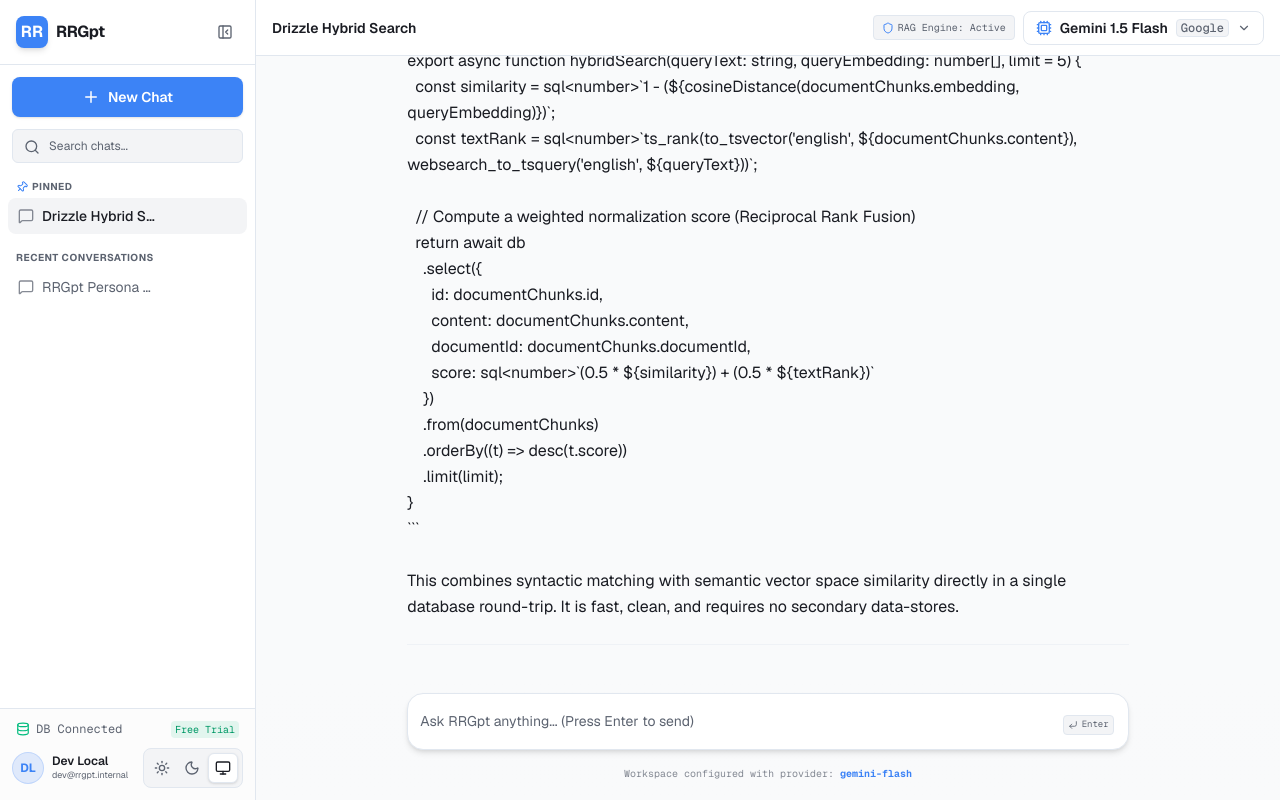
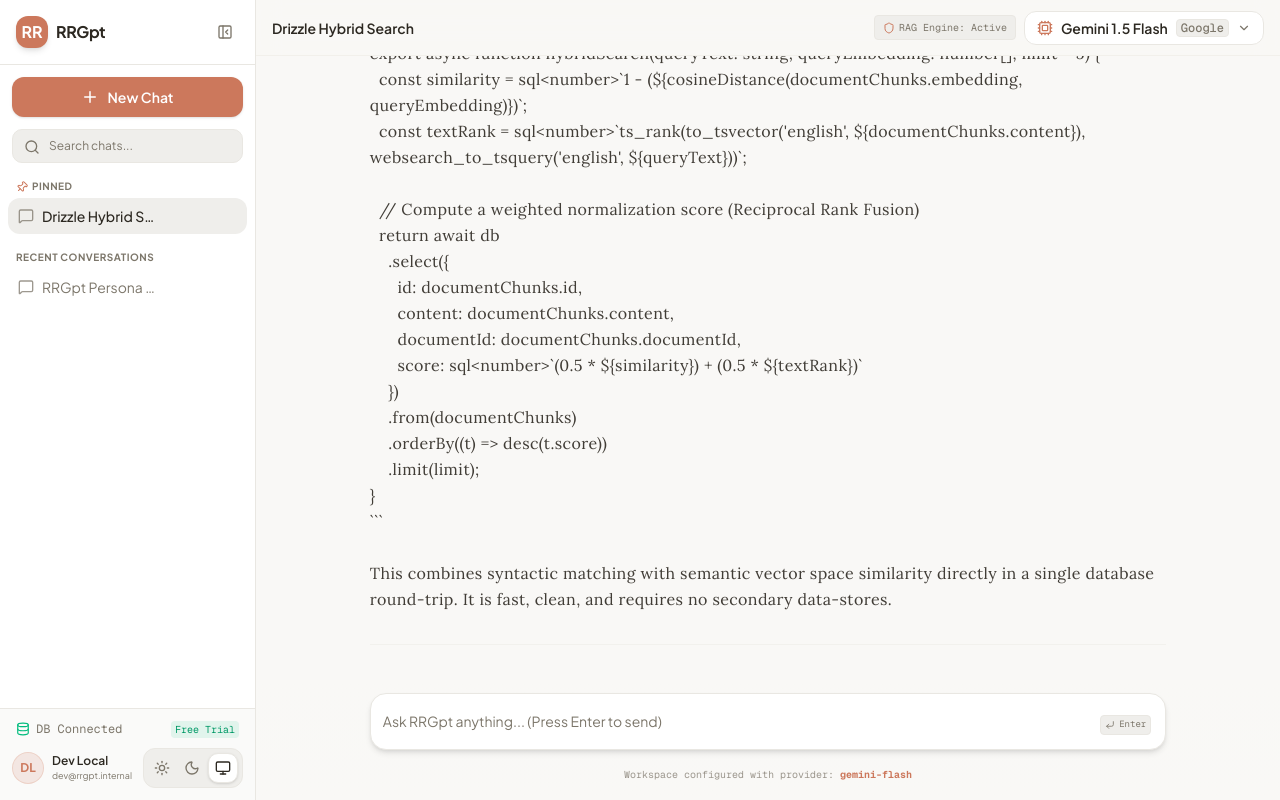
Before and after one commit to THEKINGRR21/RRGPT, a Next.js app: page / in a window 1280 px wide. Built offline with nearby package versions, Linux system fonts and the light colour scheme.

Commit message:
style: apply Anthropic typography and macOS luxury warm color palette

```diff
--- a/eslint.config.mjs
+++ b/eslint.config.mjs
@@ -12,6 +12,7 @@ const eslintConfig = defineConfig([
     "out/**",
     "build/**",
     "next-env.d.ts",
+    "scratch/**",
   ]),
 ]);
 
--- a/src/app/globals.css
+++ b/src/app/globals.css
@@ -1,48 +1,48 @@
 @import "tailwindcss";
 
 :root {
-  --background: 210 20% 98%;
-  --foreground: 224 15% 12%;
+  --background: 48 20% 97%;
+  --foreground: 40 15% 15%;
   --card: 0 0% 100%;
-  --card-foreground: 224 15% 12%;
+  --card-foreground: 40 15% 15%;
   --popover: 0 0% 100%;
-  --popover-foreground: 224 15% 12%;
-  --primary: 217 91% 60%;
+  --popover-foreground: 40 15% 15%;
+  --primary: 15 52% 58%;
   --primary-foreground: 0 0% 100%;
-  --secondary: 220 14% 96%;
-  --secondary-foreground: 220 15% 15%;
-  --muted: 220 10% 40%;
-  --muted-foreground: 220 10% 40%;
-  --accent: 217 91% 60%;
+  --secondary: 45 10% 93%;
+  --secondary-foreground: 40 15% 15%;
+  --muted: 40 8% 45%;
+  --muted-foreground: 40 8% 45%;
+  --accent: 15 52% 58%;
   --accent-foreground: 0 0% 100%;
   --destructive: 0 84.2% 60.2%;
   --destructive-foreground: 0 0% 100%;
-  --border: 214 32% 91%;
-  --input: 214 32% 91%;
-  --ring: 217 91% 60%;
-  --radius: 0.5rem;
+  --border: 45 12% 90%;
+  --input: 45 12% 90%;
+  --ring: 15 52% 58%;
+  --radius: 0.75rem; /* Re-curved for Apple style */
 }
 
 .dark {
-  --background: 224 15% 8%;
-  --foreground: 210 20% 98%;
-  --card: 224 15% 12%;
-  --card-foreground: 210 20% 98%;
-  --popover: 224 15% 12%;
-  --popover-foreground: 210 20% 98%;
-  --primary: 217 91% 60%;
+  --background: 40 10% 9%;
+  --foreground: 48 20% 95%;
+  --card: 45 6% 13%;
+  --card-foreground: 48 20% 95%;
+  --popover: 45 6% 13%;
+  --popover-foreground: 48 20% 95%;
+  --primary: 15 52% 58%;
   --primary-foreground: 0 0% 100%;
-  --secondary: 217 19% 19%;
-  --secondary-foreground: 210 20% 98%;
-  --muted: 215 15% 65%;
-  --muted-foreground: 215 15% 65%;
-  --accent: 217 91% 60%;
+  --secondary: 40 6% 15%;
+  --secondary-foreground: 48 20% 95%;
+  --muted: 40 8% 68%;
+  --muted-foreground: 40 8% 68%;
+  --accent: 15 52% 58%;
   --accent-foreground: 0 0% 100%;
   --destructive: 0 62.8% 30.6%;
-  --destructive-foreground: 210 20% 98%;
-  --border: 217 19% 19%;
-  --input: 217 19% 19%;
-  --ring: 217 91% 60%;
+  --destructive-foreground: 48 20% 95%;
+  --border: 40 6% 17%;
+  --input: 40 6% 17%;
+  --ring: 15 52% 58%;
 }
 
 @theme {
@@ -70,21 +70,22 @@
   --radius-md: calc(var(--radius) - 2px);
   --radius-sm: calc(var(--radius) - 4px);
 
-  --font-sans: var(--font-geist-sans), ui-sans-serif, system-ui, sans-serif;
-  --font-mono: var(--font-geist-mono), ui-monospace, SFMono-Regular, Menlo, Monaco, Consolas, monospace;
+  --font-sans: var(--font-sans), ui-sans-serif, system-ui, sans-serif;
+  --font-serif: var(--font-serif), Georgia, Cambria, "Times New Roman", Times, serif;
+  --font-mono: var(--font-mono), ui-monospace, SFMono-Regular, Menlo, Monaco, Consolas, monospace;
 }
 
 body {
   background-color: hsl(var(--background));
   color: hsl(var(--foreground));
   font-family: var(--font-sans);
-  transition: background-color 0.2s ease, color 0.2s ease;
+  transition: background-color 0.3s cubic-bezier(0.4, 0, 0.2, 1), color 0.3s cubic-bezier(0.4, 0, 0.2, 1);
 }
 
-/* Custom Scrollbar for Sleek/Calm Vibe */
+/* Custom Scrollbar for tactile/calm vibe */
 ::-webkit-scrollbar {
-  width: 6px;
-  height: 6px;
+  width: 8px;
+  height: 8px;
 }
 
 ::-webkit-scrollbar-track {
@@ -93,9 +94,9 @@ body {
 
 ::-webkit-scrollbar-thumb {
   background: hsl(var(--border));
-  border-radius: 3px;
+  border-radius: 4px;
 }
 
 ::-webkit-scrollbar-thumb:hover {
-  background: hsl(var(--muted-foreground) / 0.5);
+  background: hsl(var(--muted-foreground) / 0.4);
 }
--- a/src/app/layout.tsx
+++ b/src/app/layout.tsx
@@ -1,15 +1,20 @@
 import type { Metadata } from "next";
-import { Geist, Geist_Mono } from "next/font/google";
+import { Plus_Jakarta_Sans, Lora, Geist_Mono } from "next/font/google";
 import { ThemeProvider } from "@/components/theme-provider";
 import "./globals.css";
 
-const geistSans = Geist({
-  variable: "--font-geist-sans",
+const sansFont = Plus_Jakarta_Sans({
+  variable: "--font-sans",
   subsets: ["latin"],
 });
 
-const geistMono = Geist_Mono({
-  variable: "--font-geist-mono",
+const serifFont = Lora({
+  variable: "--font-serif",
+  subsets: ["latin"],
+});
+
+const monoFont = Geist_Mono({
+  variable: "--font-mono",
   subsets: ["latin"],
 });
 
@@ -27,7 +32,7 @@ export default function RootLayout({
     <html
       lang="en"
       suppressHydrationWarning
-      className={`${geistSans.variable} ${geistMono.variable} h-full antialiased`}
+      className={`${sansFont.variable} ${serifFont.variable} ${monoFont.variable} h-full antialiased`}
     >
       <body className="min-h-full flex flex-col bg-background text-foreground">
         <ThemeProvider
--- a/src/components/chat-area.tsx
+++ b/src/components/chat-area.tsx
@@ -153,8 +153,10 @@ export function ChatArea({
                   </div>
 
                   <div className={cn(
-                    "w-full text-base leading-relaxed whitespace-pre-wrap selection:bg-accent/20",
-                    m.role === "user" ? "text-foreground font-medium bg-secondary/30 p-4 rounded-xl border border-border/30 max-w-[90%]" : "text-foreground"
+                    "w-full whitespace-pre-wrap selection:bg-accent/25 tracking-wide",
+                    m.role === "user"
+                      ? "text-sm font-semibold bg-secondary/50 p-4 rounded-2xl border border-border/40 max-w-[85%] text-foreground/90 font-sans"
+                      : "text-base font-serif leading-relaxed text-foreground/90 py-2"
                   )}>
                     {m.content}
                   </div>
--- a/src/components/header.tsx
+++ b/src/components/header.tsx
@@ -19,7 +19,7 @@ export function Header({
   activeTitle,
 }: HeaderProps) {
   return (
-    <header className="h-14 border-b border-border bg-card px-4 flex items-center justify-between shrink-0">
+    <header className="h-14 border-b border-border/50 bg-background/80 backdrop-blur-md sticky top-0 z-40 px-4 flex items-center justify-between shrink-0">
       <div className="flex items-center gap-3">
         {!isSidebarOpen && (
           <button
```
